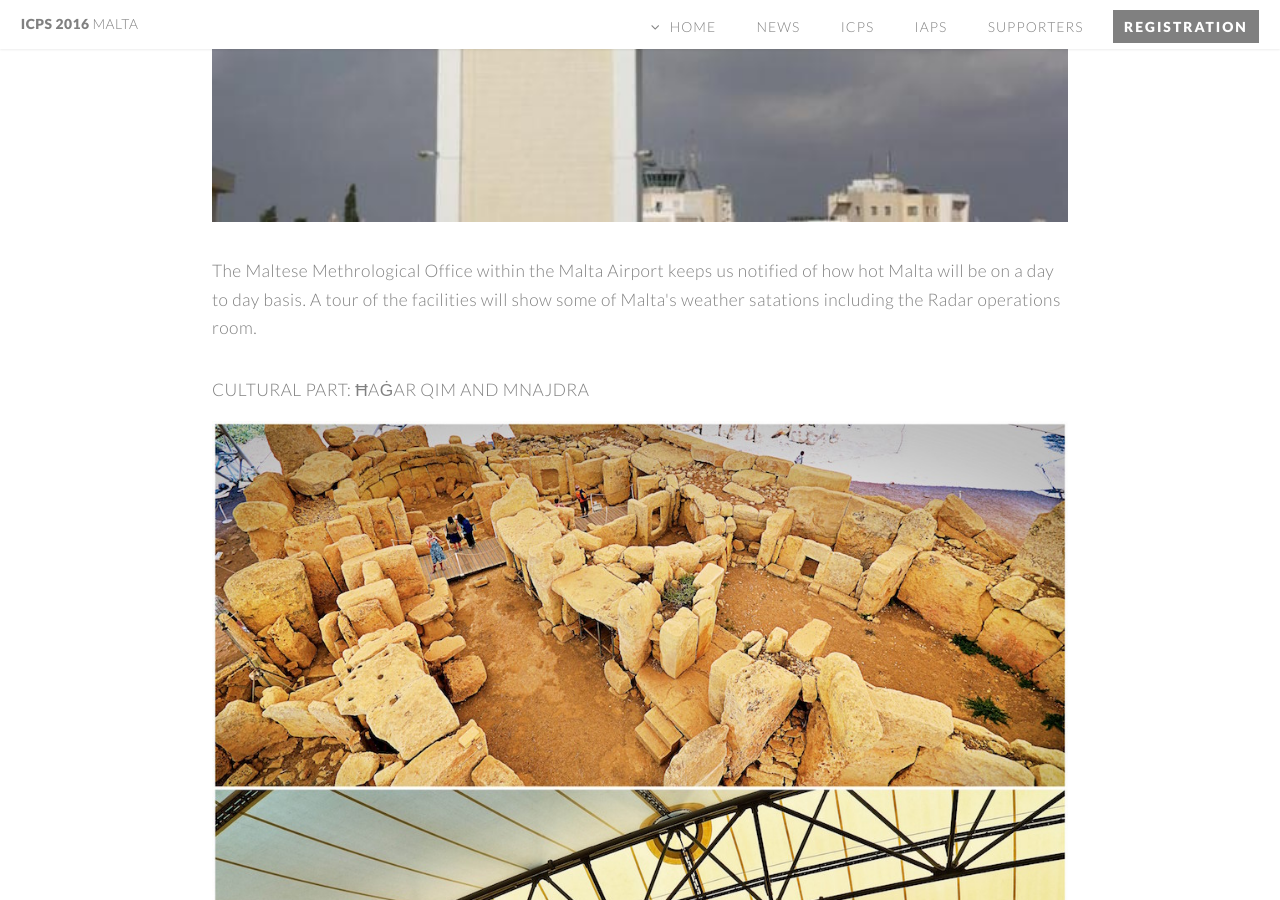
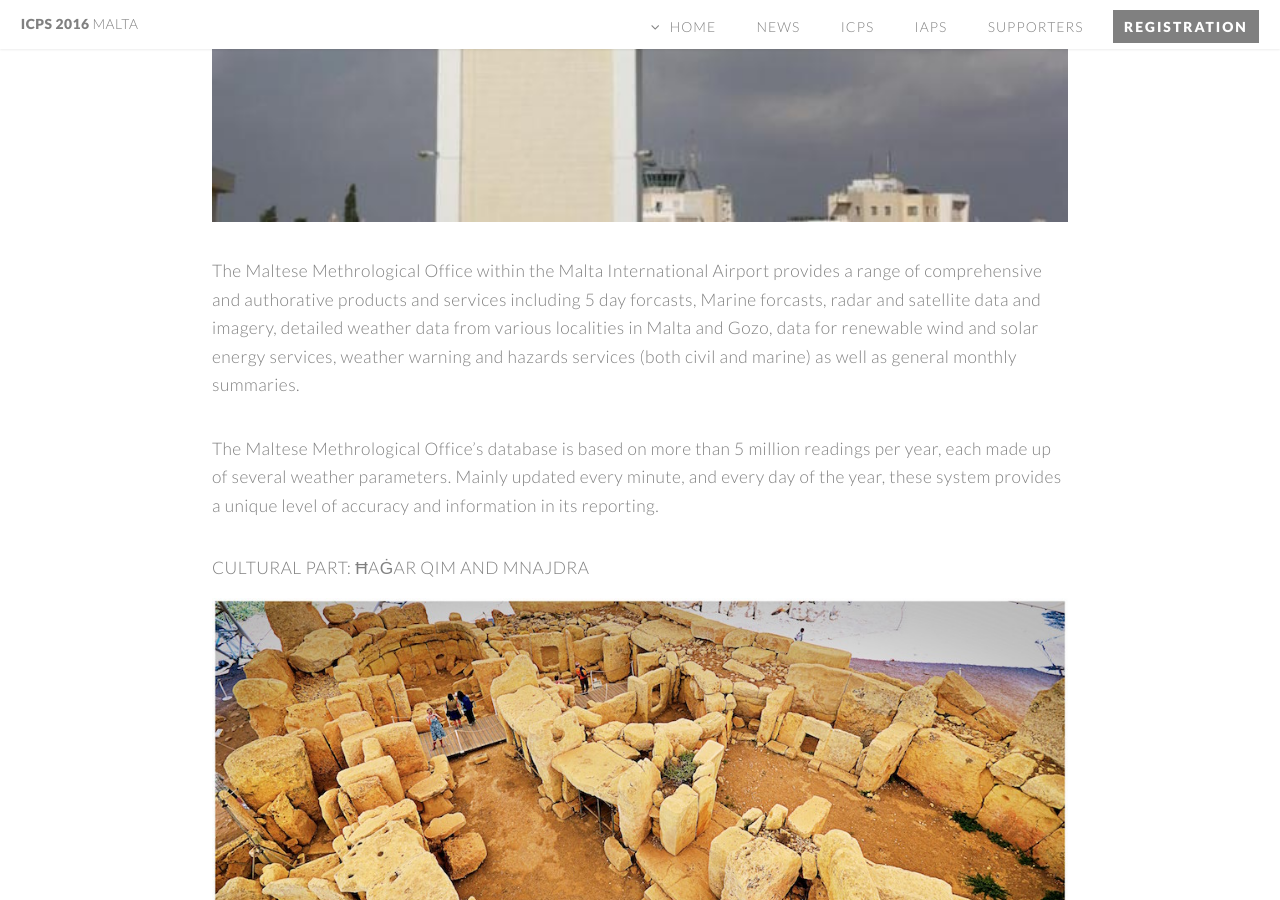
Before and after one commit to bread-on-toast/icps2016, a Jekyll site: the page built from programme/excursions.html, in a window 1280 px wide and 900 px high, scrolled down 840 px. Built offline with Jekyll 4.4.1, drawn with Linux system fonts in a browser that asks for light colours; nearby versions of some CDN libraries.

Commit message:
updated met office

```diff
--- a/programme/excursions.html
+++ b/programme/excursions.html
@@ -11,7 +11,9 @@ subTitle: Several excursions to a wide range of locations will take place. You w
     <h4>Scientific part: <a href="http://weather.maltairport.com/en/home-weather.htm">MetOffice</a></h4>
     <a href="http://weather.maltairport.com/en/home-weather.htm" class="image featured"><img src="images/metoffice.jpg"/></a>
 
-    <p>The Maltese Methrological Office within the Malta Airport keeps us notified of how hot Malta will be on a day to day basis. A tour of the facilities will show some of Malta's weather satations including the Radar operations room.</p>
+    <p>The Maltese Methrological Office within the Malta International Airport provides a range of comprehensive and authorative products and services including  5 day forcasts, Marine forcasts, radar and satellite data and imagery, detailed weather data from various localities in Malta and Gozo, data for renewable wind and solar energy services, weather warning and hazards services (both civil and marine) as well as general monthly summaries.</p>
+
+    <p>The Maltese Methrological Office’s database is based on more than 5 million readings per year, each made up of several weather parameters. Mainly updated every minute, and every day of the year, these system provides a unique level of accuracy and information in its reporting.</p>
 
     <h4>Cultural part: Ħaġar Qim and Mnajdra</h4>
     <a href="https://en.wikipedia.org/wiki/Ħaġar_Qim" class="image featured"><img src="images/temples.jpg"/></a>
```
